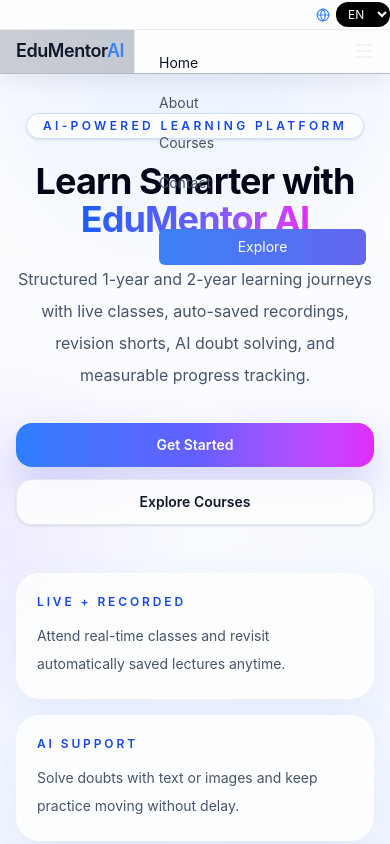
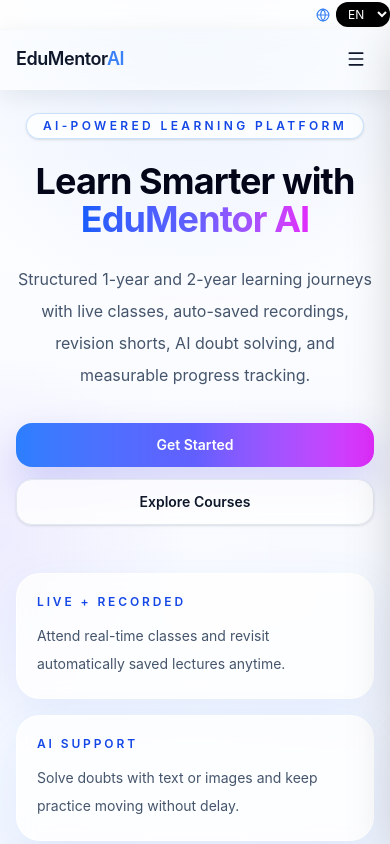
Before and after one commit to DevVinayShriffle/EduMentor-AI, a React (Vite) app in the folder frontend/: page / in a window 390 px wide. Shown: the top 844 px of the page. Built offline with nearby package versions, Linux system fonts and the light colour scheme.

Commit message:
Fixed Navbar mobile responsiveness

```diff
--- a/frontend/src/sections/Navbar.jsx
+++ b/frontend/src/sections/Navbar.jsx
@@ -60,37 +60,62 @@ export default function Navbar() {
     return () => window.removeEventListener("scroll", handleScroll);
   }, []);
 
+  useEffect(() => {
+    document.body.style.overflow = open ? "hidden" : "";
+
+    const handleResize = () => {
+      if (window.innerWidth >= 768) {
+        setOpen(false);
+      }
+    };
+
+    window.addEventListener("resize", handleResize);
+
+    return () => {
+      document.body.style.overflow = "";
+      window.removeEventListener("resize", handleResize);
+    };
+  }, [open]);
+
   const handleNavClick = (path) => {
     setActive(path);
     setOpen(false);
   };
 
+  const closeMobileMenu = () => {
+    setOpen(false);
+  };
+
   return (
+    <>
       <header
-      className={`fixed left-0 z-50 w-full border-b backdrop-blur-md transition-[top,box-shadow,background-color] duration-300 ${
+        className={`fixed left-0 z-[100] w-full border-b backdrop-blur-md transition-[top,box-shadow,background-color] duration-300 ${
           isPinned ? "top-0" : "top-[29px]"
         }`}
         style={{
-  background: "rgba(11, 11, 13, 0.18)",
-  borderColor: "rgba(15, 23, 42, 0.10)",
-  backdropFilter: "blur(12px)",
-  WebkitBackdropFilter: "blur(12px)",
-  boxShadow: "0 6px 24px rgba(15, 23, 42, 0.08)",
+          background: isPinned
+            ? "rgba(255, 255, 255, 0.82)"
+            : "rgba(255, 255, 255, 0.58)",
+          borderColor: isPinned
+            ? "rgba(148, 163, 184, 0.28)"
+            : "rgba(255, 255, 255, 0.22)",
+          backdropFilter: "blur(18px) saturate(160%)",
+          WebkitBackdropFilter: "blur(18px) saturate(160%)",
+          boxShadow: isPinned
+            ? "0 10px 34px rgba(15, 23, 42, 0.16)"
+            : "0 6px 24px rgba(15, 23, 42, 0.08)",
         }}
       >
-      <div className="max-w-7xl mx-auto flex items-center justify-between px-4 sm:px-6 py-2">
-
-        {/* Logo */}
+        <div className="mx-auto flex max-w-7xl items-center justify-between px-4 py-3 sm:px-6">
           <a
             href="#home"
             onClick={() => handleNavClick("#home")}
-          className="text-lg sm:text-xl font-semibold tracking-tight cursor-pointer"
-          style={{ color: "var(--text-primary)" }}
+            className="cursor-pointer whitespace-nowrap text-lg font-semibold tracking-tight sm:text-xl"
+            style={{ color: "#0f172a" }}
           >
             EduMentor<span style={{ color: "var(--accent-primary)" }}>AI</span>
           </a>
 
-        {/* Desktop Menu */}
           <nav className="hidden md:flex items-center gap-6 text-sm">
             {links.map((link) => (
               <a
@@ -101,13 +126,12 @@ export default function Navbar() {
                 style={{
                   color:
                     active === link.path
-                    ? "var(--text-primary)"
-                    : "var(--text-secondary)",
+                      ? "#0f172a"
+                      : "#475569",
                 }}
               >
                 {link.name}
 
-              {/* Softer gradient underline */}
                 <span
                   className={`
                     absolute left-0 -bottom-0.5 h-[2px] w-full
@@ -120,10 +144,7 @@ export default function Navbar() {
             ))}
           </nav>
 
-        {/* Right */}
           <div className="flex items-center gap-2 sm:gap-3">
-
-          {/* Login */}
             <a
               href="#about"
               onClick={() => handleNavClick("#about")}
@@ -137,64 +158,94 @@ export default function Navbar() {
               Explore
             </a>
 
-          {/* Hamburger */}
             <button
-            className="md:hidden"
+              type="button"
+              aria-label={open ? "Close navigation menu" : "Open navigation menu"}
+              aria-expanded={open}
+              className="rounded-md p-2 transition-colors md:hidden"
+              style={{ color: "#0f172a" }}
               onClick={() => setOpen(!open)}
             >
               {open ? (
-              <X size={20} style={{ color: "var(--text-primary)" }} />
+                <X size={20} />
               ) : (
-              <Menu size={20} style={{ color: "var(--text-primary)" }} />
+                <Menu size={20} />
               )}
             </button>
           </div>
         </div>
+      </header>
 
-      {/* Overlay */}
       <div
-        className={`fixed inset-0 z-40 md:hidden transition-all duration-300 ${
-          open ? "opacity-100 visible" : "opacity-0 invisible"
+        className={`fixed left-0 top-0 z-[105] h-dvh w-[min(22rem,78vw)] md:hidden transition-all duration-300 ${
+          open
+            ? "visible opacity-100 pointer-events-auto"
+            : "invisible opacity-0 pointer-events-none"
         }`}
         style={{
-          background: "rgba(15, 23, 42, 0.25)",
-          backdropFilter: "blur(6px)",
+          background: "rgba(15, 23, 42, 0.28)",
+          backdropFilter: "blur(16px)",
+          WebkitBackdropFilter: "blur(16px)",
         }}
-        onClick={() => setOpen(false)}
+        onClick={closeMobileMenu}
+        onWheel={closeMobileMenu}
+        onTouchMove={closeMobileMenu}
       />
 
-      {/* Mobile Menu */}
       <div
-        className={`fixed top-0 right-0 h-full w-64 z-50 md:hidden transform transition-transform duration-300`}
+        className={`fixed right-0 top-0 z-[110] h-dvh w-[min(22rem,78vw)] overflow-y-auto border-l shadow-2xl transition-transform duration-300 md:hidden ${
+          open ? "translate-x-0" : "translate-x-full"
+        }`}
         style={{
-          background: "rgba(255,255,255,0.95)",
-          borderLeft: "1px solid var(--border-soft)",
+          background: "rgba(255,255,255,1)",
+          borderColor: "var(--border-soft)",
         }}
       >
-        <div className="flex flex-col p-6 gap-5 text-sm">
+        <div className="flex items-center justify-between border-b px-5 py-4">
+          <a
+            href="#home"
+            onClick={() => handleNavClick("#home")}
+            className="cursor-pointer whitespace-nowrap text-base font-semibold tracking-tight"
+            style={{ color: "#0f172a" }}
+          >
+            EduMentor<span style={{ color: "var(--accent-primary)" }}>AI</span>
+          </a>
 
+          <button
+            type="button"
+            aria-label="Close navigation menu"
+            className="rounded-md p-2 transition-colors"
+            style={{ color: "#0f172a" }}
+            onClick={closeMobileMenu}
+          >
+            <X size={20} />
+          </button>
+        </div>
+
+        <div className="flex flex-col gap-3 px-4 py-6 text-base">
           {links.map((link) => (
             <a
               key={link.path}
               href={link.path}
               onClick={() => handleNavClick(link.path)}
+              className="rounded-xl px-4 py-3 transition-colors"
               style={{
                 color:
                   active === link.path
-                    ? "var(--text-primary)"
-                    : "var(--text-secondary)",
+                    ? "#0f172a"
+                    : "#475569",
+                background:
+                  active === link.path ? "rgba(99, 102, 241, 0.10)" : "transparent",
               }}
-              className="transition-colors"
             >
               {link.name}
             </a>
           ))}
 
-          {/* Login in mobile */}
           <a
             href="#about"
             onClick={() => handleNavClick("#about")}
-            className="mt-4 text-sm px-3 py-2 rounded-md text-center"
+            className="mt-4 rounded-xl px-4 py-3 text-center text-sm"
             style={{
               background:
                 "linear-gradient(90deg, #3b82f6, #6366f1)",
@@ -205,6 +256,6 @@ export default function Navbar() {
           </a>
         </div>
       </div>
-    </header>
+    </>
   );
 }
```
Lines whose indentation alone changed are shown as unchanged.
